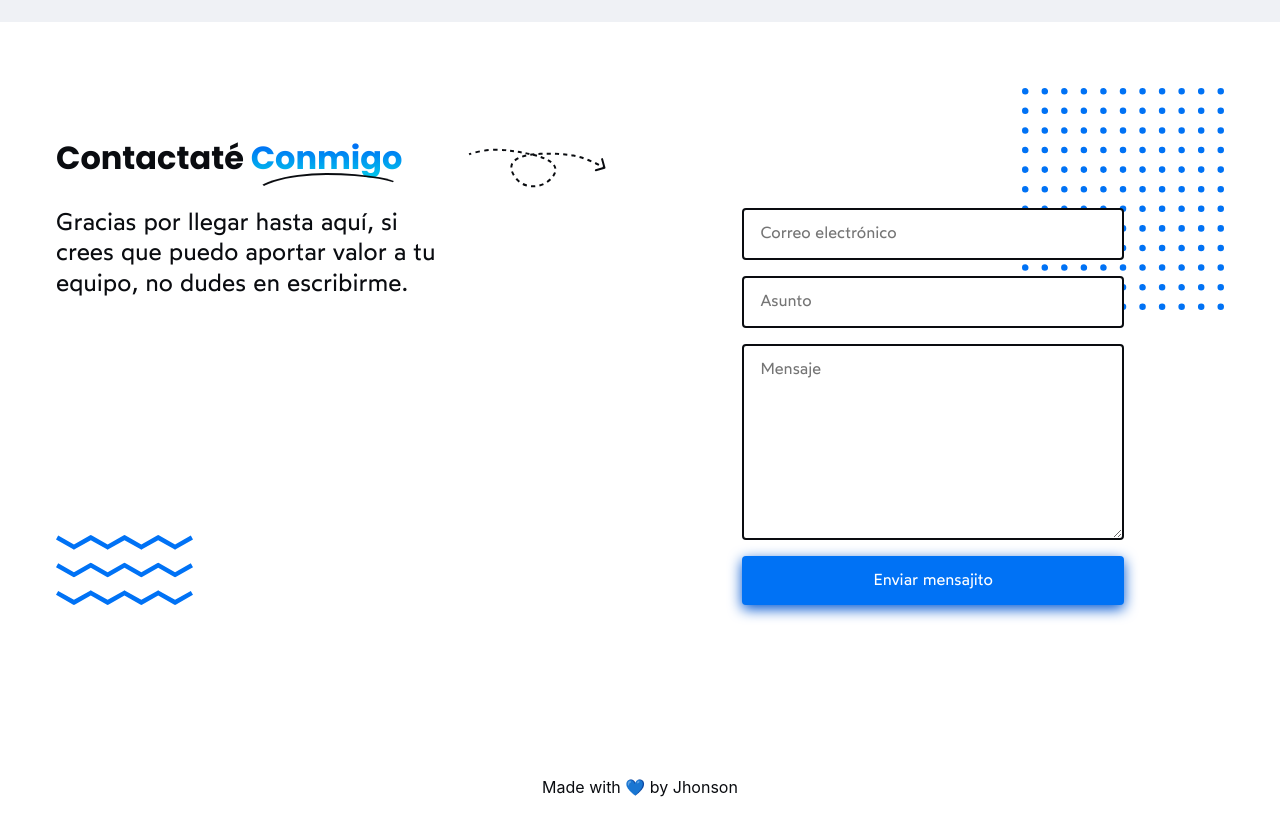
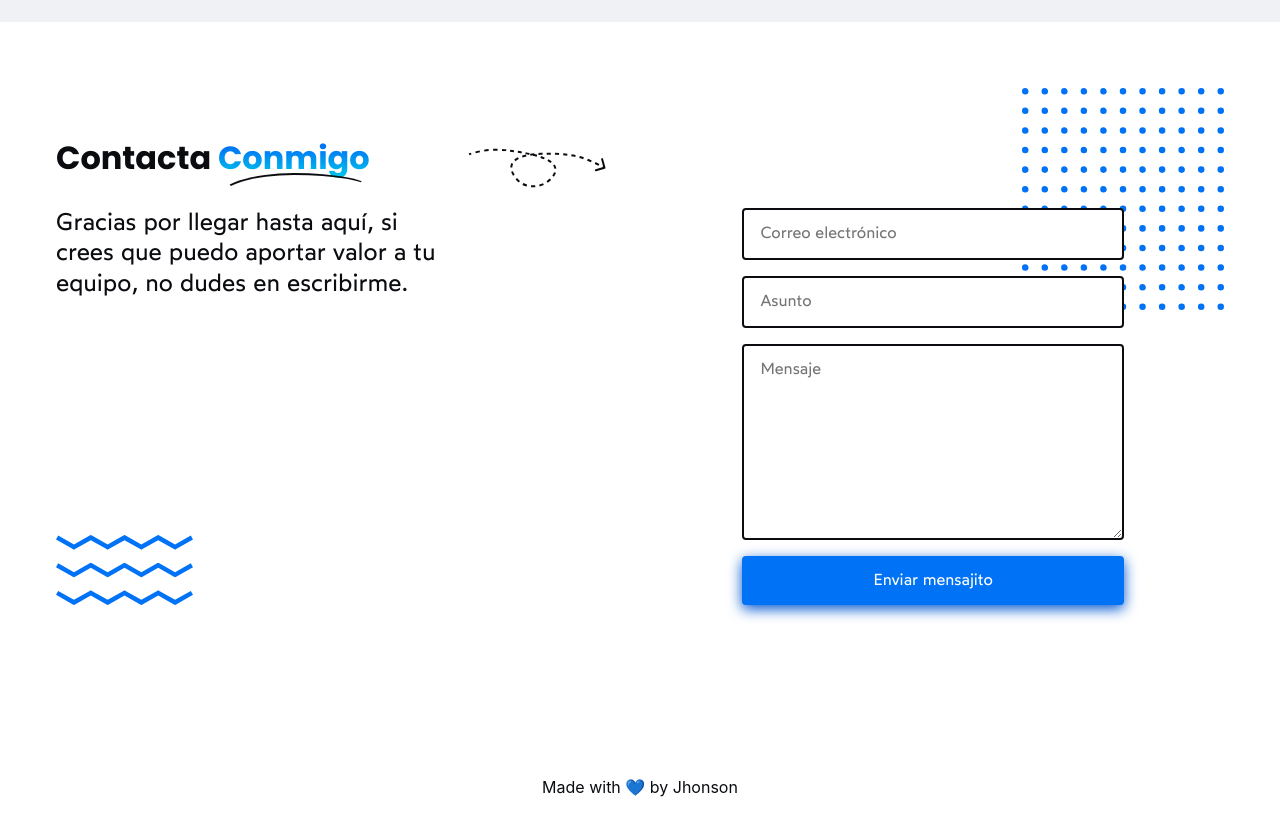
Before and after one commit to jhonson1996/portafolios-jhonson, a Next.js app: page / in a window 1280 px wide. Shown: the part 1540-2375 px from the top of the page. Built offline with nearby package versions, Linux system fonts and the light colour scheme.

Commit message:
fix(contac): correction

```diff
--- a/components/Contact/Contact.jsx
+++ b/components/Contact/Contact.jsx
@@ -45,7 +45,7 @@ export const Contact = () => {
           <div className={style.information}>
             <Arrow />
             <Zizack />
-            <Title text="Contactaté" highlight="Conmigo" />
+            <Title text="Contacta" highlight="Conmigo" />
             <p className={style.description}>
               Gracias por llegar hasta aquí, si crees que puedo aportar valor a
               tu equipo, no dudes en escribirme.
```
